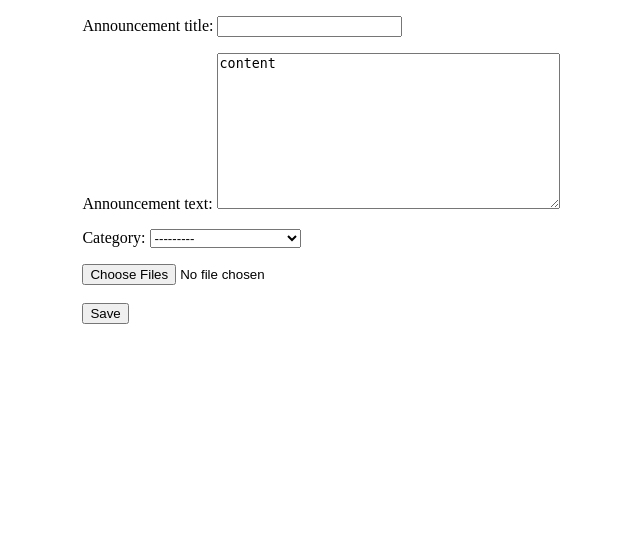
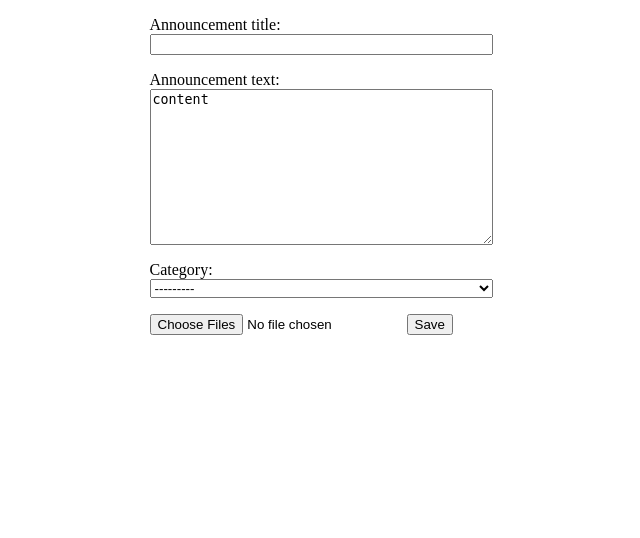
Before and after one commit to okSYS007/Board, a Django app: page /announce_create/ in a window 1280 px wide. Shown: the part 40-578 px from the top of the page, without its empty margins (319-959 px from the left). Run offline with Django 4.2, Linux system fonts and the light colour scheme; a user stored in the database is signed in.

Commit message:
css announce create and check vids with img

```diff
--- a/mysite/app/static/css/styles.css
+++ b/mysite/app/static/css/styles.css
@@ -60,6 +60,12 @@ header p {
     justify-content: center;
 }
 
+.announce-create p {
+    display: flex;
+    flex-direction: column;
+}
+
+
 .comment_area {
     resize: none;
     tab-size: 4;
--- a/mysite/app/templates/announce/announce_create.html
+++ b/mysite/app/templates/announce/announce_create.html
@@ -9,8 +9,6 @@
 <form method="post" enctype="multipart/form-data">{% csrf_token %}
     {{ form.as_p }}
     <input name = "files" type="file" multiple>
-    <br>
-    <br>
     <input type="submit" value="Save">
 
 </form>
```
Also changed, not shown: mysite/db.sqlite3, mysite/media/1556708032_1.jpg (added), 1 other file.
